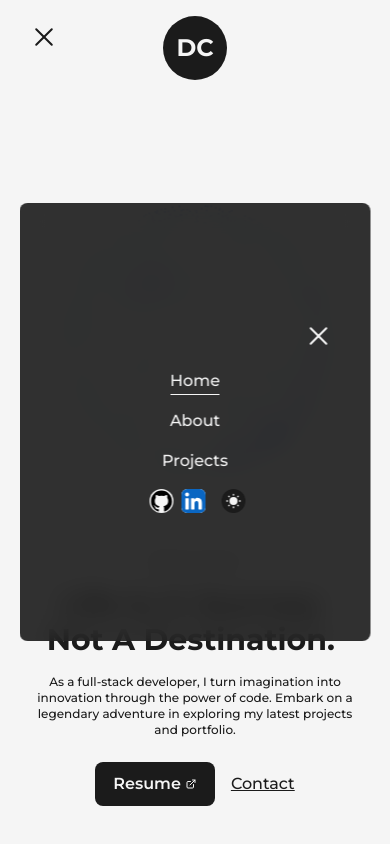
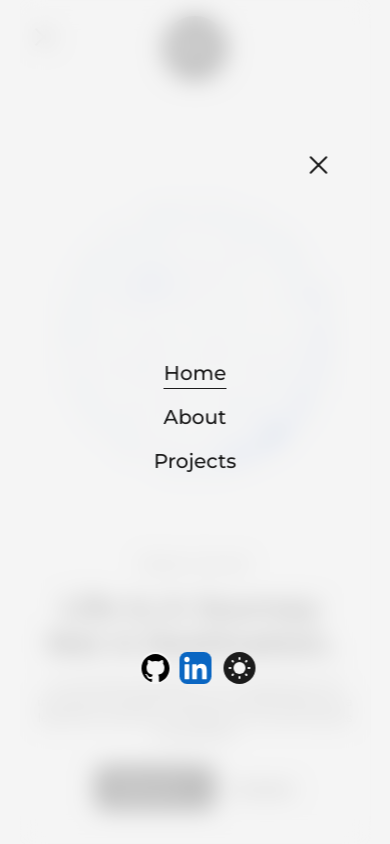
Before and after one commit to dylst/personal-portfolio, a Next.js app: page / in a window 390 px wide. Both pictures are taken after a click on the button 44 px from the left and 37 px from the top of the page. Shown: the top 844 px of the page. Built offline with nearby package versions, Linux system fonts and the light colour scheme.

Commit message:
Update mobile navbar layout

```diff
--- a/src/components/NavBar.js
+++ b/src/components/NavBar.js
@@ -38,18 +38,18 @@ const CustomMobileLink = ({ href, title, className = '', toggle }) => {
   return (
     <button
       href={href}
-      className={`${className} relative group text-light dark:text-dark my-2`}
+      className={`${className} relative group text-dark dark:text-light my-2 text-lg sm:text-xl`}
       onClick={handleClick}
     >
       {title}
 
       <span
         className={`
-          h-[1px] inline-block  bg-light
+          h-[1px] inline-block  bg-dark
           absolute left-0 -bottom-0.5
           group-hover:w-full transition-[width] ease duration-300
           ${router.asPath === href ? 'w-full' : 'w-0'}
-          dark:bg-dark`}
+          dark:bg-light`}
       >
         &nbsp;
       </span>
@@ -138,8 +138,8 @@ const NavBar = () => {
         <motion.div
           initial={{ scale: 0, opacity: 0, x: '-50%', y: '-50%' }}
           animate={{ scale: 1, opacity: 1 }}
-          className='min-w-[70vw] sm:min-w-[90vw] flex flex-col justify-between z-30 items-center fixed top-1/2 left-1/2 -translate-x-1/2 -translate-y-1/2
-      bg-dark/90 dark:bg-light/75 rounded-lg backdrop-blur-md py-32
+          className='min-w-[70vw] sm:min-w-[90vw] flex flex-col justify-around z-30 items-center fixed top-1/2 left-1/2 -translate-x-1/2 -translate-y-1/2
+          bg-light/75 dark:bg-dark/90 rounded-lg backdrop-blur-md py-20 h-[100vh]
       '
         >
           <button
@@ -147,17 +147,17 @@ const NavBar = () => {
             onClick={handleClick}
           >
             <span
-              className={`bg-light dark:bg-dark block transition-all duration-300 ease-out h-0.5 w-6 rounded-sm  ${
+              className={`bg-dark dark:bg-light block transition-all duration-300 ease-out h-0.5 w-6 rounded-sm  ${
                 isOpen ? 'rotate-45 translate-y-1' : '-translate-y-0.5'
               }`}
             ></span>
             <span
-              className={`bg-light dark:bg-dark block transition-all duration-300 ease-out h-0.5 w-6 rounded-sm my-0.5 ${
+              className={`bg-dark dark:bg-light block transition-all duration-300 ease-out h-0.5 w-6 rounded-sm my-0.5 ${
                 isOpen ? 'opacity-0' : 'opacity-100'
               } `}
             ></span>
             <span
-              className={`bg-light dark:bg-dark block transition-all duration-300 ease-out h-0.5 w-6 rounded-sm ${
+              className={`bg-dark dark:bg-light block transition-all duration-300 ease-out h-0.5 w-6 rounded-sm ${
                 isOpen ? '-rotate-45 -translate-y-1' : 'translate-y-0.5'
               } `}
             ></span>
@@ -187,7 +187,7 @@ const NavBar = () => {
             <motion.a
               href='https://github.com/dylst'
               target={'_blank'}
-              className='w-6 mx-3 bg-light rounded-full dark:bg-dark sm:mx-1'
+              className='w-8 mx-3 bg-light rounded-full dark:bg-dark sm:mx-1'
               whileHover={{ y: -2 }}
               whileTap={{ scale: 0.9 }}
             >
@@ -196,7 +196,7 @@ const NavBar = () => {
             <motion.a
               href='https://www.linkedin.com/in/dylan-cornel-a282a7230/'
               target={'_blank'}
-              className='w-6 mx-3 sm:mx-1'
+              className='w-8 mx-3 sm:mx-1'
               whileHover={{ y: -2 }}
               whileTap={{ scale: 0.9 }}
             >
@@ -205,7 +205,7 @@ const NavBar = () => {
 
             <button
               onClick={() => setMode(mode === 'light' ? 'dark' : 'light')}
-              className={`ml-3 w-6 flex items-center justify-center rounded-full p-1
+              className={`ml-2 w-8 flex items-center justify-center rounded-full p-1
       ${mode === 'light' ? 'bg-dark text-light' : 'bg-light text-dark'}
       `}
             >
--- a/src/pages/index.js
+++ b/src/pages/index.js
@@ -32,7 +32,7 @@ export default function Home() {
               <Scene />
             </div>
             <div className='w-1/2 flex flex-col items-center self-center lg:w-full lg:text-center'>
-              <h2 className='my-4 text-xl self-start tracking-widest font-medium md:text-sm lg:self-center sm:text-xs'>
+              <h2 className='my-4 text-xl self-start tracking-widest font-medium md:text-sm lg:self-center'>
                 Dylan Cornel
               </h2>
               <AnimatedText
```
